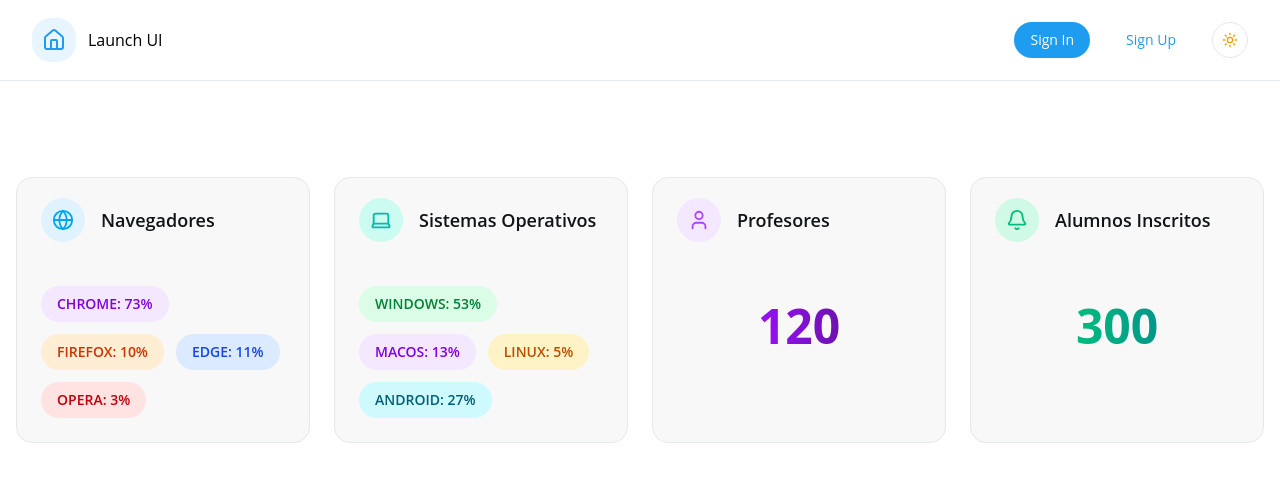
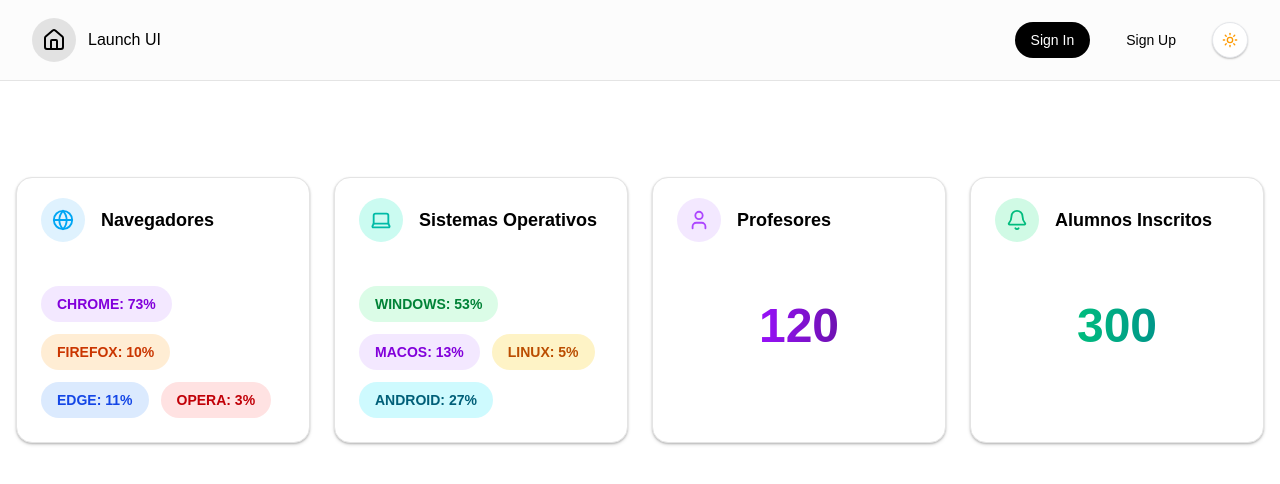
Before and after one commit to jpablortegam/Conacad, a Next.js app: page / in a window 1280 px wide. Shown: the top 484 px of the page. Built offline with nearby package versions, Linux system fonts and the light colour scheme.

Commit message:
fix: update styles and structure in LoginForm and Navbar components; improve theming and layout

```diff
--- a/app/Sign-In/page.tsx
+++ b/app/Sign-In/page.tsx
@@ -2,6 +2,6 @@ import {LoginForm} from "@/components/login-form";
 
 export default function Home() {
   return (
-      <LoginForm className="bg-amber-50"/>
+      <LoginForm/>
 );
 }
--- a/app/globals.css
+++ b/app/globals.css
@@ -1,101 +1,101 @@
 @import "tailwindcss";
 @import "tw-animate-css";
-@tailwind utilities;
+
 
 @custom-variant dark (&:is(.dark *));
 
 :root {
-  --background: oklch(1.00 0 0);
-  --foreground: oklch(0.19 0.01 248.51);
-  --card: oklch(0.98 0.00 197.14);
-  --card-foreground: oklch(0.19 0.01 248.51);
-  --popover: oklch(1.00 0 0);
-  --popover-foreground: oklch(0.19 0.01 248.51);
-  --primary: oklch(0.67 0.16 245.00);
-  --primary-foreground: oklch(1.00 0 0);
-  --secondary: oklch(0.19 0.01 248.51);
-  --secondary-foreground: oklch(1.00 0 0);
-  --muted: oklch(0.92 0.00 286.37);
-  --muted-foreground: oklch(0.19 0.01 248.51);
-  --accent: oklch(0.94 0.02 250.85);
-  --accent-foreground: oklch(0.67 0.16 245.00);
-  --destructive: oklch(0.62 0.24 25.77);
-  --destructive-foreground: oklch(1.00 0 0);
-  --border: oklch(0.93 0.01 231.66);
-  --input: oklch(0.98 0.00 228.78);
-  --ring: oklch(0.68 0.16 243.35);
-  --chart-1: oklch(0.67 0.16 245.00);
-  --chart-2: oklch(0.69 0.16 160.35);
-  --chart-3: oklch(0.82 0.16 82.53);
-  --chart-4: oklch(0.71 0.18 151.71);
-  --chart-5: oklch(0.59 0.22 10.58);
-  --sidebar: oklch(0.98 0.00 197.14);
-  --sidebar-foreground: oklch(0.19 0.01 248.51);
-  --sidebar-primary: oklch(0.67 0.16 245.00);
-  --sidebar-primary-foreground: oklch(1.00 0 0);
-  --sidebar-accent: oklch(0.94 0.02 250.85);
-  --sidebar-accent-foreground: oklch(0.67 0.16 245.00);
-  --sidebar-border: oklch(0.93 0.01 238.52);
-  --sidebar-ring: oklch(0.68 0.16 243.35);
-  --font-sans: Open Sans, sans-serif;
+  --background: oklch(0.99 0 0);
+  --foreground: oklch(0 0 0);
+  --card: oklch(1 0 0);
+  --card-foreground: oklch(0 0 0);
+  --popover: oklch(0.99 0 0);
+  --popover-foreground: oklch(0 0 0);
+  --primary: oklch(0 0 0);
+  --primary-foreground: oklch(1 0 0);
+  --secondary: oklch(0.94 0 0);
+  --secondary-foreground: oklch(0 0 0);
+  --muted: oklch(0.97 0 0);
+  --muted-foreground: oklch(0.44 0 0);
+  --accent: oklch(0.94 0 0);
+  --accent-foreground: oklch(0 0 0);
+  --destructive: oklch(0.63 0.19 23.03);
+  --destructive-foreground: oklch(1 0 0);
+  --border: oklch(0.92 0 0);
+  --input: oklch(0.94 0 0);
+  --ring: oklch(0 0 0);
+  --chart-1: oklch(0.81 0.17 75.35);
+  --chart-2: oklch(0.55 0.22 264.53);
+  --chart-3: oklch(0.72 0 0);
+  --chart-4: oklch(0.92 0 0);
+  --chart-5: oklch(0.56 0 0);
+  --sidebar: oklch(0.99 0 0);
+  --sidebar-foreground: oklch(0 0 0);
+  --sidebar-primary: oklch(0 0 0);
+  --sidebar-primary-foreground: oklch(1 0 0);
+  --sidebar-accent: oklch(0.94 0 0);
+  --sidebar-accent-foreground: oklch(0 0 0);
+  --sidebar-border: oklch(0.94 0 0);
+  --sidebar-ring: oklch(0 0 0);
+  --font-sans: Geist, sans-serif;
   --font-serif: Georgia, serif;
-  --font-mono: Menlo, monospace;
-  --radius: 1.3rem;
-  --shadow-2xs: 0px 2px 0px 0px hsl(202.82 89.12% 53.14% / 0.00);
-  --shadow-xs: 0px 2px 0px 0px hsl(202.82 89.12% 53.14% / 0.00);
-  --shadow-sm: 0px 2px 0px 0px hsl(202.82 89.12% 53.14% / 0.00), 0px 1px 2px -1px hsl(202.82 89.12% 53.14% / 0.00);
-  --shadow: 0px 2px 0px 0px hsl(202.82 89.12% 53.14% / 0.00), 0px 1px 2px -1px hsl(202.82 89.12% 53.14% / 0.00);
-  --shadow-md: 0px 2px 0px 0px hsl(202.82 89.12% 53.14% / 0.00), 0px 2px 4px -1px hsl(202.82 89.12% 53.14% / 0.00);
-  --shadow-lg: 0px 2px 0px 0px hsl(202.82 89.12% 53.14% / 0.00), 0px 4px 6px -1px hsl(202.82 89.12% 53.14% / 0.00);
-  --shadow-xl: 0px 2px 0px 0px hsl(202.82 89.12% 53.14% / 0.00), 0px 8px 10px -1px hsl(202.82 89.12% 53.14% / 0.00);
-  --shadow-2xl: 0px 2px 0px 0px hsl(202.82 89.12% 53.14% / 0.00);
+  --font-mono: Geist Mono, monospace;
+  --radius: 1.6rem;
+  --shadow-2xs: 0px 1px 2px 0px hsl(0 0% 0% / 0.09);
+  --shadow-xs: 0px 1px 2px 0px hsl(0 0% 0% / 0.09);
+  --shadow-sm: 0px 1px 2px 0px hsl(0 0% 0% / 0.18), 0px 1px 2px -1px hsl(0 0% 0% / 0.18);
+  --shadow: 0px 1px 2px 0px hsl(0 0% 0% / 0.18), 0px 1px 2px -1px hsl(0 0% 0% / 0.18);
+  --shadow-md: 0px 1px 2px 0px hsl(0 0% 0% / 0.18), 0px 2px 4px -1px hsl(0 0% 0% / 0.18);
+  --shadow-lg: 0px 1px 2px 0px hsl(0 0% 0% / 0.18), 0px 4px 6px -1px hsl(0 0% 0% / 0.18);
+  --shadow-xl: 0px 1px 2px 0px hsl(0 0% 0% / 0.18), 0px 8px 10px -1px hsl(0 0% 0% / 0.18);
+  --shadow-2xl: 0px 1px 2px 0px hsl(0 0% 0% / 0.45);
 }
 
 .dark {
   --background: oklch(0 0 0);
-  --foreground: oklch(0.93 0.00 228.79);
-  --card: oklch(0.21 0.01 274.53);
-  --card-foreground: oklch(0.89 0 0);
-  --popover: oklch(0 0 0);
-  --popover-foreground: oklch(0.93 0.00 228.79);
-  --primary: oklch(0.67 0.16 245.01);
-  --primary-foreground: oklch(1.00 0 0);
-  --secondary: oklch(0.96 0.00 219.53);
-  --secondary-foreground: oklch(0.19 0.01 248.51);
-  --muted: oklch(0.21 0 0);
-  --muted-foreground: oklch(0.56 0.01 247.97);
-  --accent: oklch(0.19 0.03 242.55);
-  --accent-foreground: oklch(0.67 0.16 245.01);
-  --destructive: oklch(0.62 0.24 25.77);
-  --destructive-foreground: oklch(1.00 0 0);
-  --border: oklch(0.27 0.00 248.00);
-  --input: oklch(0.30 0.03 244.82);
-  --ring: oklch(0.68 0.16 243.35);
-  --chart-1: oklch(0.67 0.16 245.00);
-  --chart-2: oklch(0.69 0.16 160.35);
-  --chart-3: oklch(0.82 0.16 82.53);
-  --chart-4: oklch(0.71 0.18 151.71);
-  --chart-5: oklch(0.59 0.22 10.58);
-  --sidebar: oklch(0.21 0.01 274.53);
-  --sidebar-foreground: oklch(0.89 0 0);
-  --sidebar-primary: oklch(0.68 0.16 243.35);
-  --sidebar-primary-foreground: oklch(1.00 0 0);
-  --sidebar-accent: oklch(0.19 0.03 242.55);
-  --sidebar-accent-foreground: oklch(0.67 0.16 245.01);
-  --sidebar-border: oklch(0.38 0.02 240.59);
-  --sidebar-ring: oklch(0.68 0.16 243.35);
-  --font-sans: Open Sans, sans-serif;
+  --foreground: oklch(1 0 0);
+  --card: oklch(0.14 0 0);
+  --card-foreground: oklch(1 0 0);
+  --popover: oklch(0.18 0 0);
+  --popover-foreground: oklch(1 0 0);
+  --primary: oklch(1 0 0);
+  --primary-foreground: oklch(0 0 0);
+  --secondary: oklch(0.25 0 0);
+  --secondary-foreground: oklch(1 0 0);
+  --muted: oklch(0.23 0 0);
+  --muted-foreground: oklch(0.72 0 0);
+  --accent: oklch(0.32 0 0);
+  --accent-foreground: oklch(1 0 0);
+  --destructive: oklch(0.69 0.20 23.91);
+  --destructive-foreground: oklch(0 0 0);
+  --border: oklch(0.26 0 0);
+  --input: oklch(0.32 0 0);
+  --ring: oklch(0.72 0 0);
+  --chart-1: oklch(0.81 0.17 75.35);
+  --chart-2: oklch(0.58 0.21 260.84);
+  --chart-3: oklch(0.56 0 0);
+  --chart-4: oklch(0.44 0 0);
+  --chart-5: oklch(0.92 0 0);
+  --sidebar: oklch(0.18 0 0);
+  --sidebar-foreground: oklch(1 0 0);
+  --sidebar-primary: oklch(1 0 0);
+  --sidebar-primary-foreground: oklch(0 0 0);
+  --sidebar-accent: oklch(0.32 0 0);
+  --sidebar-accent-foreground: oklch(1 0 0);
+  --sidebar-border: oklch(0.32 0 0);
+  --sidebar-ring: oklch(0.72 0 0);
+  --font-sans: Geist, sans-serif;
   --font-serif: Georgia, serif;
-  --font-mono: Menlo, monospace;
-  --radius: 1.3rem;
-  --shadow-2xs: 0px 2px 0px 0px hsl(202.82 89.12% 53.14% / 0.00);
-  --shadow-xs: 0px 2px 0px 0px hsl(202.82 89.12% 53.14% / 0.00);
-  --shadow-sm: 0px 2px 0px 0px hsl(202.82 89.12% 53.14% / 0.00), 0px 1px 2px -1px hsl(202.82 89.12% 53.14% / 0.00);
-  --shadow: 0px 2px 0px 0px hsl(202.82 89.12% 53.14% / 0.00), 0px 1px 2px -1px hsl(202.82 89.12% 53.14% / 0.00);
-  --shadow-md: 0px 2px 0px 0px hsl(202.82 89.12% 53.14% / 0.00), 0px 2px 4px -1px hsl(202.82 89.12% 53.14% / 0.00);
-  --shadow-lg: 0px 2px 0px 0px hsl(202.82 89.12% 53.14% / 0.00), 0px 4px 6px -1px hsl(202.82 89.12% 53.14% / 0.00);
-  --shadow-xl: 0px 2px 0px 0px hsl(202.82 89.12% 53.14% / 0.00), 0px 8px 10px -1px hsl(202.82 89.12% 53.14% / 0.00);
-  --shadow-2xl: 0px 2px 0px 0px hsl(202.82 89.12% 53.14% / 0.00);
+  --font-mono: Geist Mono, monospace;
+  --radius: 1.6rem;
+  --shadow-2xs: 0px 1px 2px 0px hsl(0 0% 0% / 0.09);
+  --shadow-xs: 0px 1px 2px 0px hsl(0 0% 0% / 0.09);
+  --shadow-sm: 0px 1px 2px 0px hsl(0 0% 0% / 0.18), 0px 1px 2px -1px hsl(0 0% 0% / 0.18);
+  --shadow: 0px 1px 2px 0px hsl(0 0% 0% / 0.18), 0px 1px 2px -1px hsl(0 0% 0% / 0.18);
+  --shadow-md: 0px 1px 2px 0px hsl(0 0% 0% / 0.18), 0px 2px 4px -1px hsl(0 0% 0% / 0.18);
+  --shadow-lg: 0px 1px 2px 0px hsl(0 0% 0% / 0.18), 0px 4px 6px -1px hsl(0 0% 0% / 0.18);
+  --shadow-xl: 0px 1px 2px 0px hsl(0 0% 0% / 0.18), 0px 8px 10px -1px hsl(0 0% 0% / 0.18);
+  --shadow-2xl: 0px 1px 2px 0px hsl(0 0% 0% / 0.45);
 }
 
 @theme inline {
--- a/components/NavBars/Navbar.tsx
+++ b/components/NavBars/Navbar.tsx
@@ -91,7 +91,7 @@ export default function Navbar({
           <Button
             variant="outline"
             className="w-full text-sm font-medium"
-            onClick={() => handleNavigation("/signin")}
+            onClick={() => handleNavigation("/Sign-In")}
           >
             Sign In
           </Button>
```
Also changed, not shown: components/login-form.tsx (+36 -31 lines).
